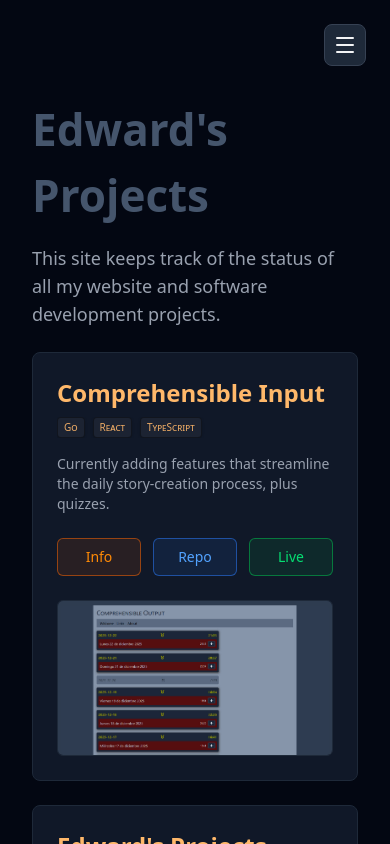
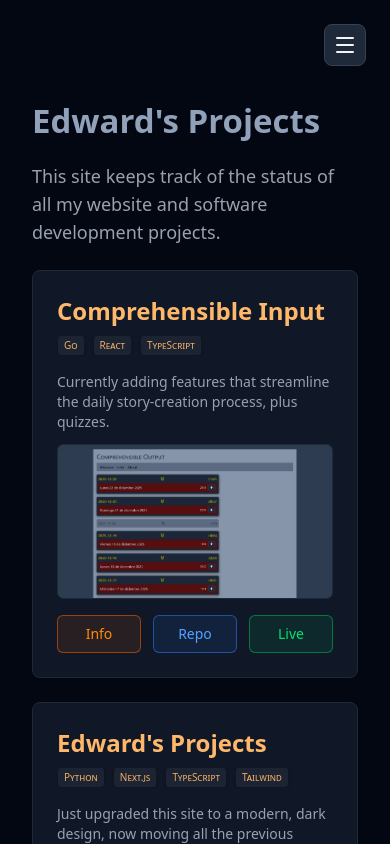
Before and after one commit to edwardtanguay/edwards-projects, a Next.js app: page / in a window 390 px wide. Built offline with nearby package versions, Linux system fonts and the light colour scheme.

Commit message:
FIX: Resolve mobile display issue of title and cards

```diff
--- a/src/app/page.tsx
+++ b/src/app/page.tsx
@@ -15,7 +15,7 @@ export default function Home() {
 		<div className="p-8 md:p-12 max-w-6xl">
 			<div>
 				<div className="mb-6">
-					<h1 className="text-[44px] md:text-[48px] xl:text-6xl font-bold text-slate-600 mb-2 md:mb-4 pb-2">
+					<h1 className="text-[33px] md:text-[48px] xl:text-6xl font-bold text-slate-400 mb-2 md:mb-4 pb-2">
 						Edward's Projects
 					</h1>
 					<p className="text-lg text-gray-400 mb-6">
--- a/src/components/Project.tsx
+++ b/src/components/Project.tsx
@@ -29,16 +29,10 @@ export default function Project({ project, currentCategory }: Props) {
 						))}
 					</div>
 				</div>
-				<p className="text-gray-400 text-sm mb-6 sm:mb-4 sm:flex-1">{project.categories.find((category) => category.idCode === currentCategory)?.shortInfo}</p>
-
-				<div className="flex gap-3 sm:mt-auto justify-center">
-					<ButtonInfo idCode={project.idCode} />
-					<ButtonRepo url={project.repo} />
-					<ButtonLive url={project.live} />
-				</div>
+				<p className="text-gray-400 text-sm mb-3 sm:mb-4 sm:flex-1">{project.categories.find((category) => category.idCode === currentCategory)?.shortInfo}</p>
 
 				{project.imageDesktop && (
-					<div className="sm:hidden mt-6 overflow-hidden rounded-md border border-gray-800 shadow-inner group">
+					<div className="sm:hidden mb-4 overflow-hidden rounded-md border border-gray-800 shadow-inner group">
 						<Image
 							src={project.imageDesktop}
 							alt={`${project.title} - Desktop Preview`}
@@ -48,6 +42,12 @@ export default function Project({ project, currentCategory }: Props) {
 						/>
 					</div>
 				)}
+
+				<div className="flex gap-3 justify-center">
+					<ButtonInfo idCode={project.idCode} />
+					<ButtonRepo url={project.repo} />
+					<ButtonLive url={project.live} />
+				</div>
 			</div>
 		</div>
 	);
```
